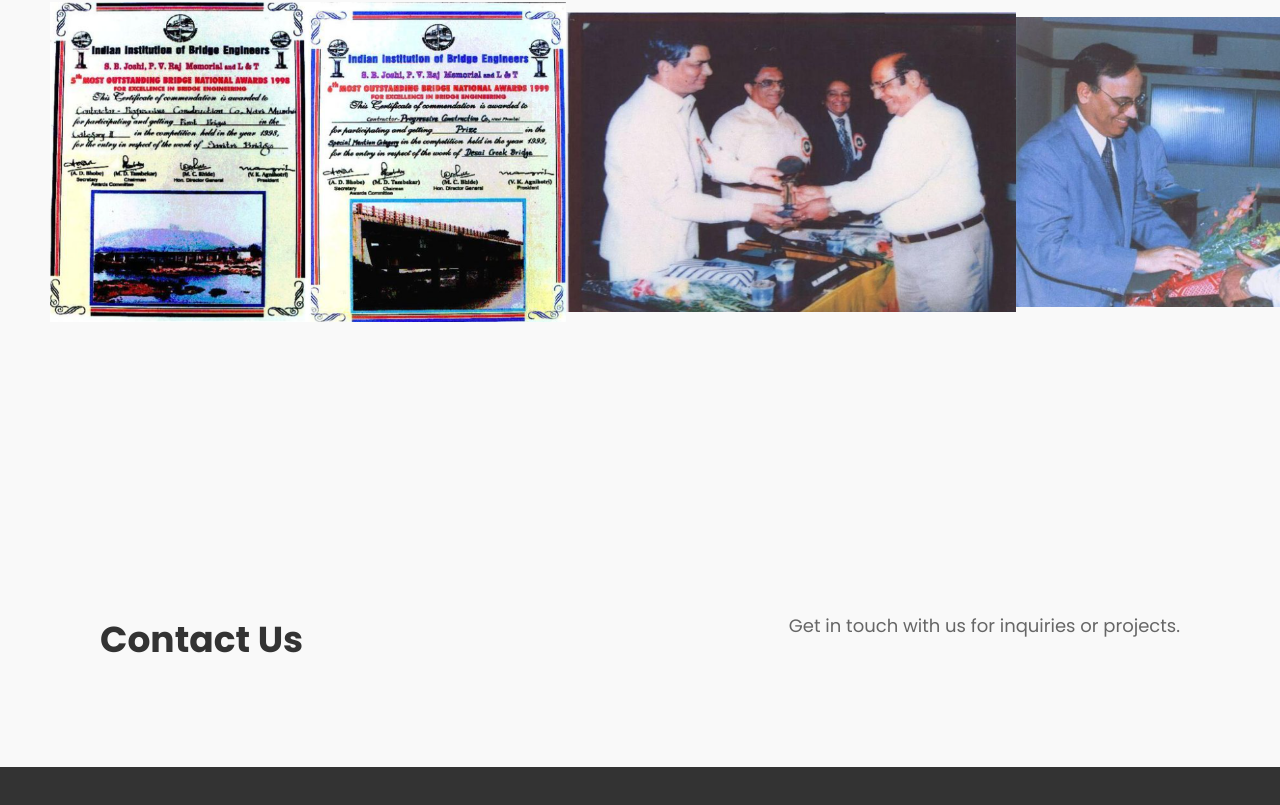
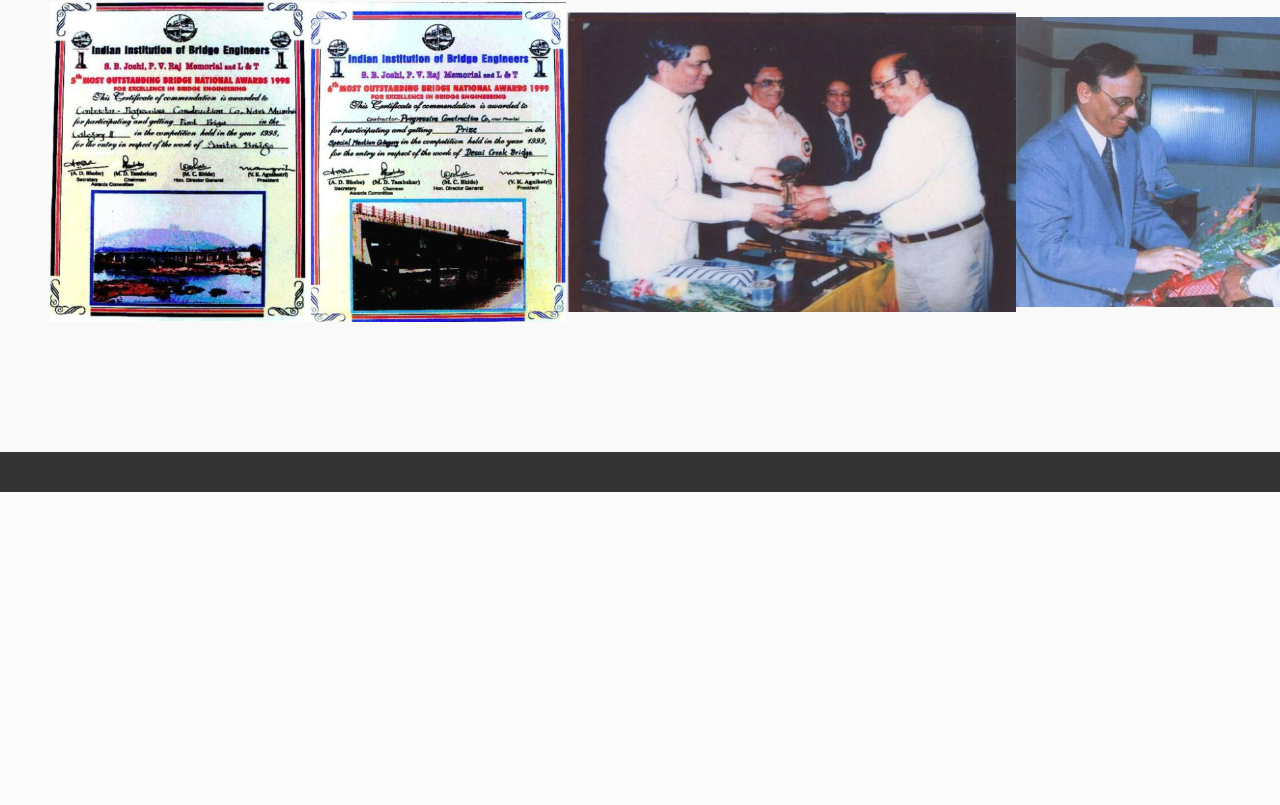
Before and after one commit to aniket-017/galaxy, a React (Create React App) app in the folder frontend/: page / in a window 1280 px wide. Shown: the part 2993-3798 px from the top of the page. After the commit the page ends 3485 px from the top, so only its background shows below. Built offline with nearby package versions, Linux system fonts and the light colour scheme.

Commit message:
home page contactus removed

```diff
--- a/frontend/src/Pages/Home.js
+++ b/frontend/src/Pages/Home.js
@@ -456,13 +456,7 @@
       </section>
 
       {/* Contact Us section */}
-      <section className="contact-section">
-        <div className="contact-container">
-          <h2>Contact Us</h2>
-          <p>Get in touch with us for inquiries or projects.</p>
-          {/* Contact form or contact details can be added here */}
-        </div>
-      </section>
+
 
       {/* Footer section */}
       <footer className="footer">
```
